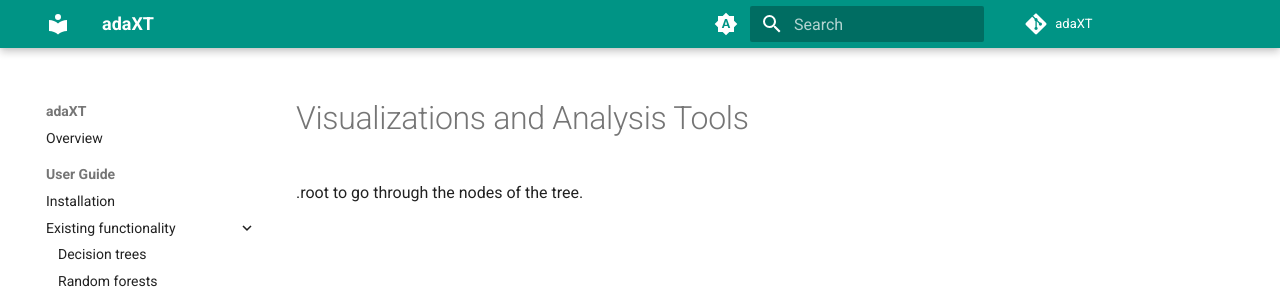
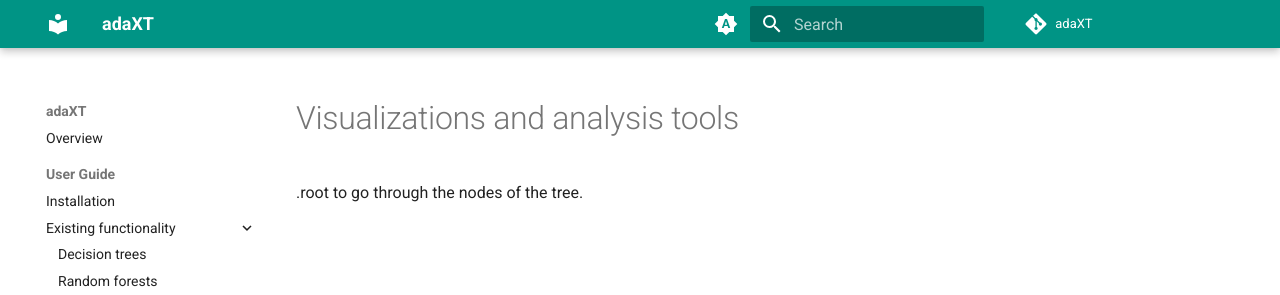
Before and after one commit to NiklasPfister/adaXT, an MkDocs documentation site: the page built from docs/user_guide/vis_and_debug.md, in a window 1280 px wide. Shown: the top 295 px of the page. Built offline with MkDocs 1.6.1 and Material for MkDocs 9.7.7, drawn with Linux system fonts in a browser that asks for light colours; comment, search, counter and statistics services are not loaded.

```diff
--- a/docs/user_guide/vis_and_debug.md
+++ b/docs/user_guide/vis_and_debug.md
@@ -1,4 +1,4 @@
-# Visualizations and Analysis Tools
+# Visualizations and analysis tools
 
 <!-- TODO: Write this section -->
 
```
